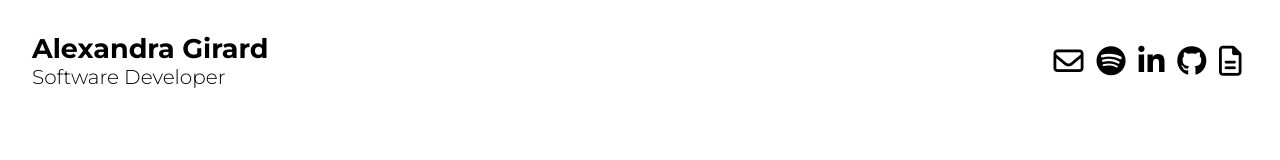
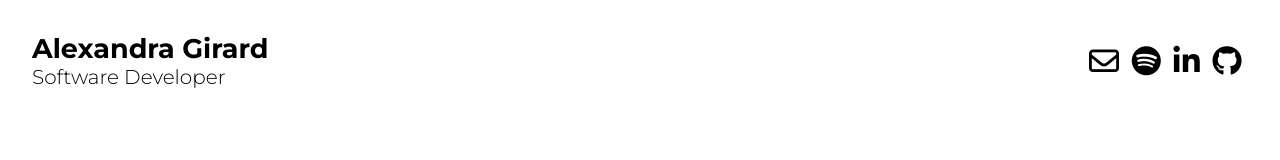
Before and after one commit to alexgirard/personal-website, a Next.js app: page / in a window 1280 px wide. Shown: the top 160 px of the page. Built offline with nearby package versions, Linux system fonts and the light colour scheme.

Commit message:
Remove resume

```diff
--- a/components/NavBar.jsx
+++ b/components/NavBar.jsx
@@ -37,7 +37,7 @@ const NavBar = () => (
       <NextLink href="https://open.spotify.com/user/alexgirard9?si=T_2z-4tdR5ilMaWwm60-ZQ" external><i className="fa fa-spotify"/></NextLink>
       <NextLink href="https://www.linkedin.com/alexandra-girard" external><i className="fa fa-linkedin"/></NextLink>
       <NextLink href="https://github.com/alexgirard" external><i className="fa fa-github"/></NextLink>
-      <NextLink href="https://docs.google.com/document/d/1LQO5B_lDf3xaVSWZYI2jUqBVWe0w86uSbFnJLtHFEPg/edit?usp=sharing" external><i className="fa fa-file-text-o"/></NextLink>
+      {/*<NextLink href="https://docs.google.com/document/d/1LQO5B_lDf3xaVSWZYI2jUqBVWe0w86uSbFnJLtHFEPg/edit?usp=sharing" external><i className="fa fa-file-text-o"/></NextLink>*/}
     </Logos>
   </NavContainer>
 );
```
